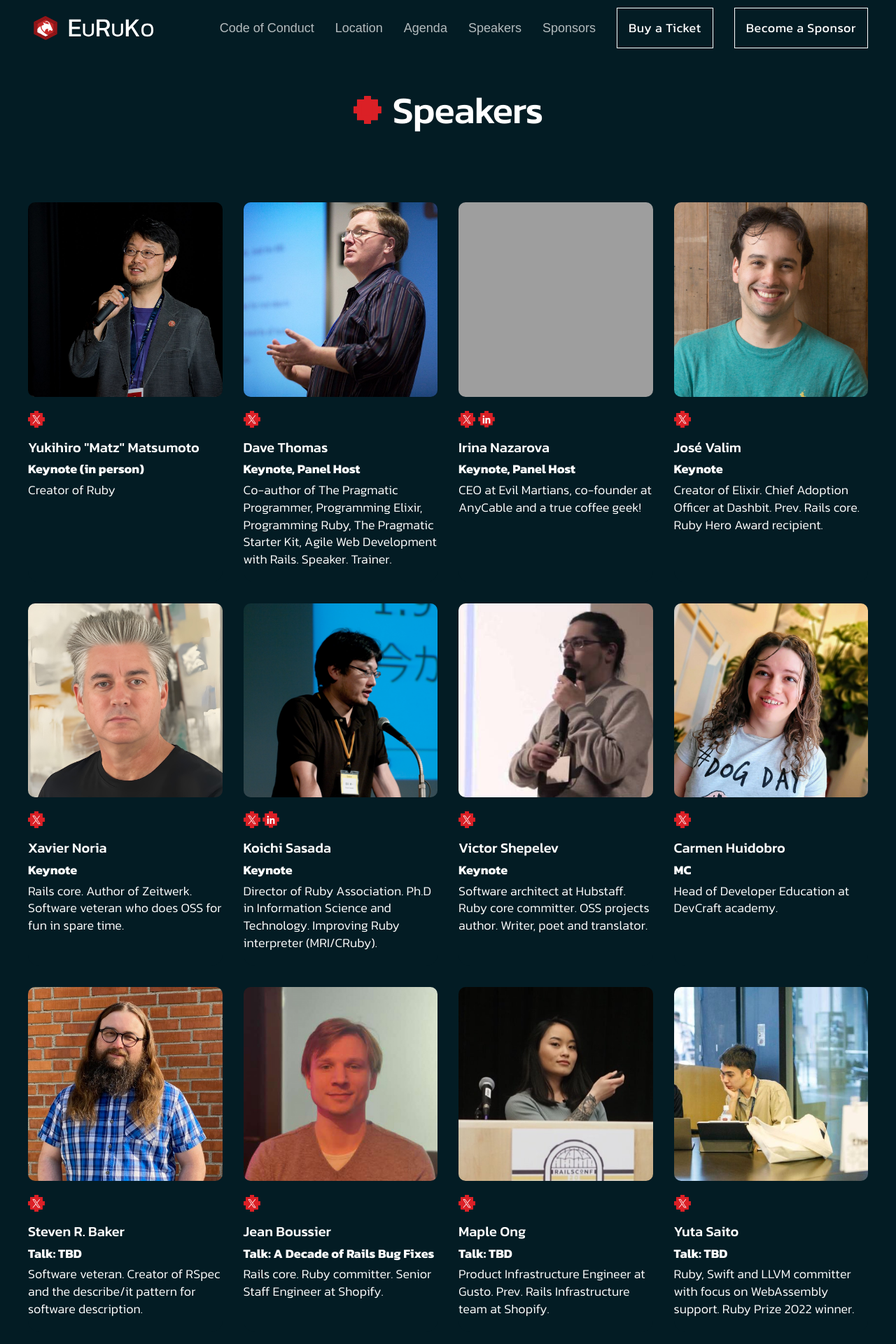
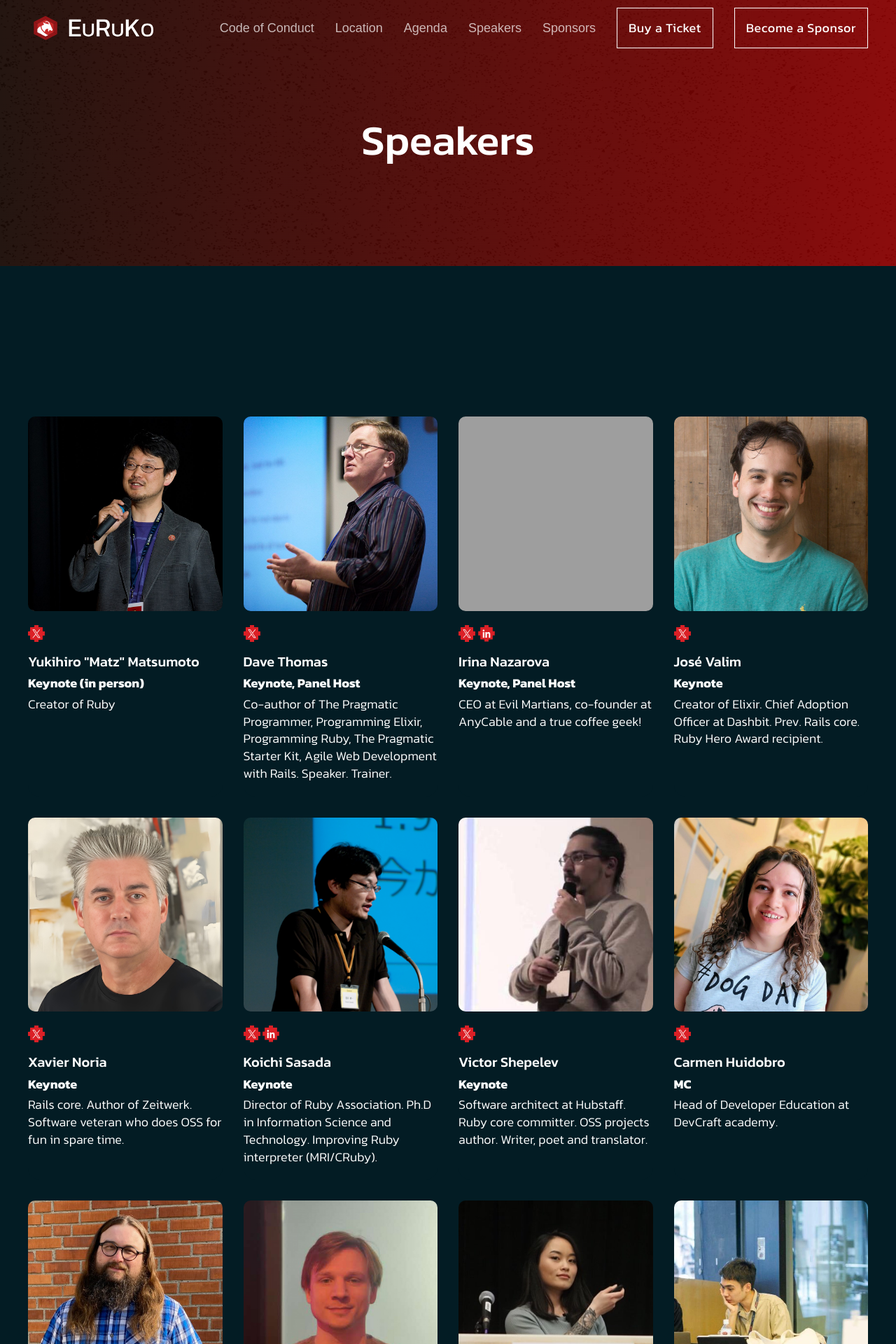
Before and after one commit to euruko/2024.euruko.org, a Jekyll site: the page built from all_speakers.html, in a window 1280 px wide. Shown: the top 1920 px of the page at 70% size. Built offline with Jekyll 4.4.1, drawn with Linux system fonts in a browser that asks for light colours; comment, search, counter and statistics services are not loaded; grey boxes are pictures that could not be loaded.

Commit message:
fix mobile view

```diff
--- a/all_speakers.html
+++ b/all_speakers.html
@@ -4,9 +4,15 @@
 layout: page
 ---
 <main class="content">
+  <header class="header">
+    <div class="header__content">
+      <h1 class="header__title">
+        Speakers
+      </h1>
+    </div>
+  </header>
   <section class="section section--speakers" id="speakers">
     <div class="section__content">
-      <h2 class="section__title has-dot is-centered">Speakers</h2>
       <div class="cards mb--8">
         <div class="cards__item col--1-4 col--md-1-2 col--sm-100">
           <div class="card card--speaker">
```
